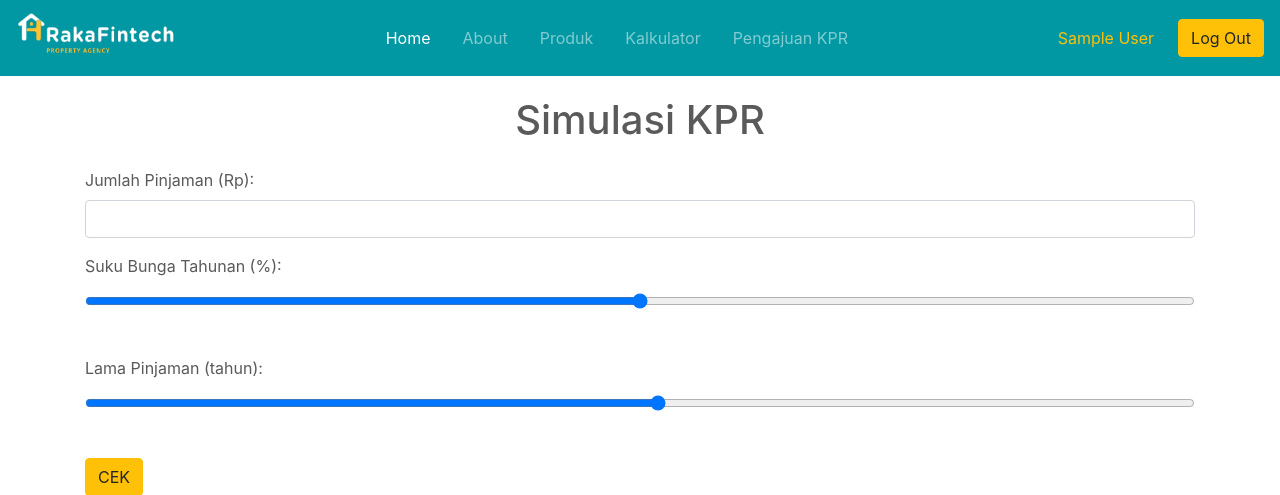
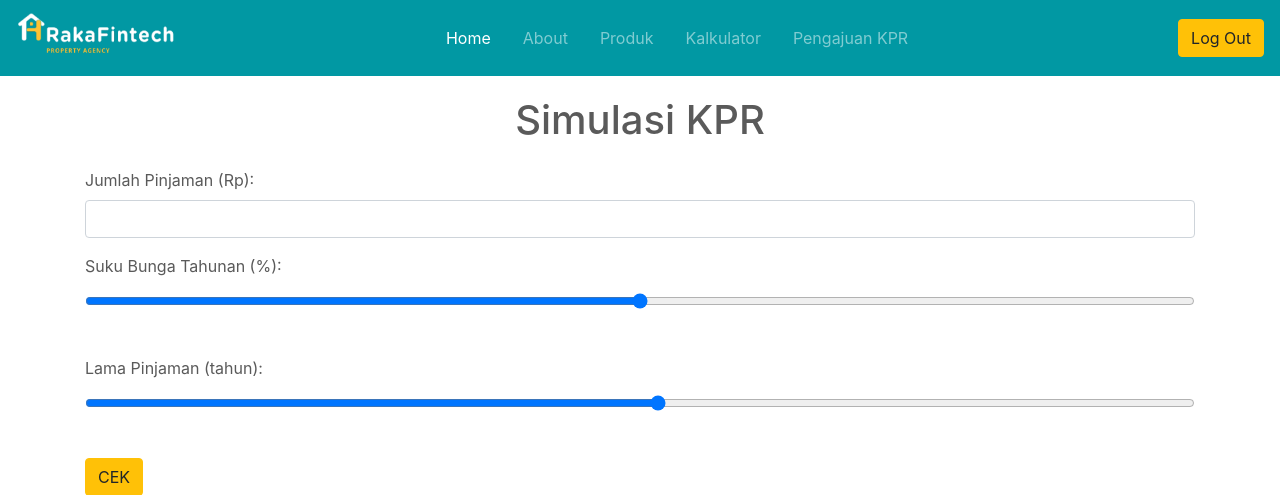
Before and after one commit to finpro-rakafintech/projectraka-ci3, a CodeIgniter app: page /database/index.php/kalkulator/index in a window 1280 px wide. Shown: the top 495 px of the page. Run offline with CodeIgniter, Linux system fonts and the light colour scheme; the visitor is signed in with stand-in values (Sample User, id 1); data that the repository does not hold is empty; some libraries are stand-ins or nearby versions.

Commit message:
Update Navbar

```diff
--- a/application/views/layout/navbar.php
+++ b/application/views/layout/navbar.php
@@ -26,9 +26,6 @@
             </ul>
             <?php if ($this->session->userdata('masuk') == TRUE) { ?>
                 <form class="form-inline mt-2 mt-md-0">
-                    <a href="#" class="text-warning mr-4" type="submit"><?= $nama_user ?></a>
-                </form>
-                <form class="form-inline mt-2 mt-md-0">
                     <a href="<?= site_url('logout'); ?>" class="btn btn-warning my-2 my-sm-" type="submit">Log Out</a>
                 </form>
             <?php } else { ?>
```
